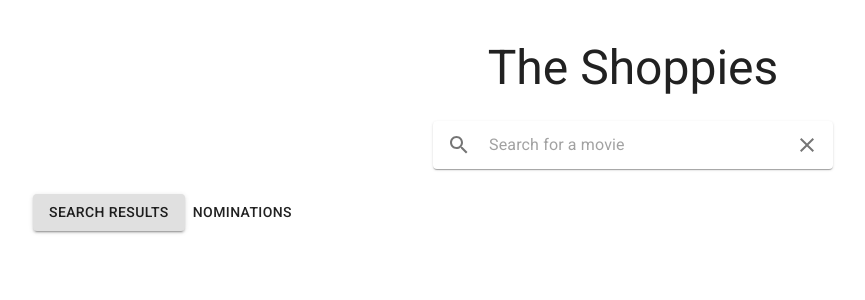
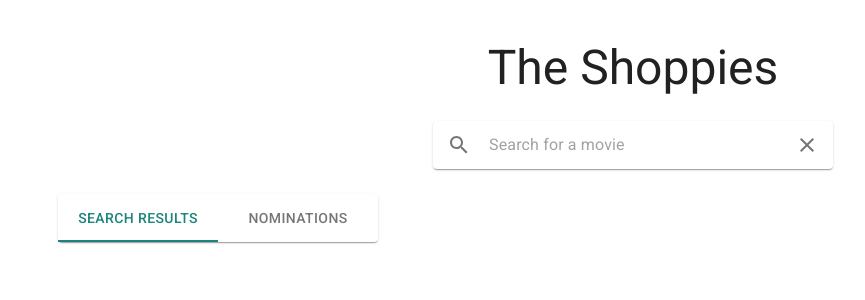
Before and after one commit to fareed-ah/Shoppies, a Next.js app in the folder client/: page / in a window 1280 px wide. Shown: the top 300 px of the page, without its empty margins (7-872 px from the left). Built offline with nearby package versions, Linux system fonts and the light colour scheme; a web font is replaced by a local one.

Commit message:
Add snackbar and ui optimization

```diff
--- a/client/src/categories/Row.tsx
+++ b/client/src/categories/Row.tsx
@@ -5,10 +5,9 @@ import { MovieCard } from '../movieCard/MovieCard';
 
 interface RowProps {
     movieData: Movie[],
-    addNomination: (movie: Movie) => void
-    removeNomination: (movie: Movie) => void
+    handleNomination: (movie: Movie) => void,
+    canNominate: (movie: Movie) => boolean,
     isShowingResults: boolean
-    isNominated: (movie: Movie) => boolean
 }
 
 const useStyles = makeStyles((theme: Theme) =>
@@ -27,14 +26,14 @@ const useStyles = makeStyles((theme: Theme) =>
     }),
 );
 
-export const Row: React.FC<RowProps> = ({ movieData, addNomination, isShowingResults, isNominated, removeNomination }: RowProps) => {
+export const Row: React.FC<RowProps> = ({ movieData, handleNomination, isShowingResults, canNominate }: RowProps) => {
     const classes = useStyles();
     return (
         <div className={classes.root}>
             <Grid container spacing={1}>
                 {movieData.map((movie) => (
                     <Grid item key={movie.imdbID} sm={12} md={6} lg={3} xl={1}>
-                        <MovieCard removeNomination={removeNomination} isNominated={isNominated} isResults={isShowingResults} movie={movie} addNomination={addNomination} />
+                        <MovieCard handleNomination={handleNomination} canNominate={canNominate} isResults={isShowingResults} movie={movie} />
                     </Grid>
                 ))}
             </Grid>
--- a/client/src/home/Home.tsx
+++ b/client/src/home/Home.tsx
@@ -1,8 +1,9 @@
-import { Box, Button, Typography } from '@material-ui/core';
+import { Box, Typography } from '@material-ui/core';
 import React, { useEffect, useState } from 'react'
 import { Row } from '../categories/Row';
 import { SearchBar } from '../searchbar/SearchBar';
 import { CustomSnackbar } from '../snackbar/CustomSnackbar';
+import { CustomTabBar } from '../tabs/CustomTabBar';
 
 interface HomeProps {
 
@@ -23,12 +24,12 @@ export const Home: React.FC<HomeProps> = ({ }) => {
 
     useEffect(() => {
         nominations.length == 5 ? setShowSnackbar(true) : setShowSnackbar(false)
-
     }, [nominations]);
 
     const addNomination = (movie: Movie) => {
         setNominations([...nominations, movie])
     }
+
     const removeNomination = (movie: Movie) => {
         setNominations(nominations.filter(nominatedMovie => nominatedMovie.imdbID != movie.imdbID))
     }
@@ -37,18 +38,40 @@ export const Home: React.FC<HomeProps> = ({ }) => {
         return nominations.some(nominatedMovie => nominatedMovie.imdbID === movie.imdbID)
     }
 
+    const handleNomination = (movie: Movie) => {
+        if (nominations.length == 5 && !isNominated(movie)) {
+            setShowSnackbar(true)
+
+        } else {
+            showResults ? addNomination(movie) : removeNomination(movie)
+        }
+    }
+
+    const canNominate = (movie: Movie) => {
+        return showResults && isNominated(movie)
+    }
+
+    const handleClose = (event: React.SyntheticEvent | React.MouseEvent, reason?: string) => {
+        if (reason === 'clickaway') {
+            return;
+        }
+
+        setShowSnackbar(false);
+    };
+
+    console.log(showSnackbar)
     return (
-
         <Box display="flex" flexDirection="column" padding={5}>
-            <CustomSnackbar isOpen={showSnackbar} />
+            <CustomSnackbar isOpen={showSnackbar} handleClose={handleClose} />
             <Box flex="1" flexShrink={0} justifyContent="center" alignItems="center" display="flex" flexDirection="column">
                 <Typography variant="h3">The Shoppies</Typography>
                 <SearchBar setSearchResults={setSearchResults} />
             </Box>
             <Box flex="3">
-                <Button variant={showResults ? "contained" : "text"} onClick={() => setShowResults(true)}>Search Results</Button>
-                <Button variant={!showResults ? "contained" : "text"} onClick={() => setShowResults(false)}>Nominations</Button>
-                <Row isNominated={isNominated} removeNomination={removeNomination} isShowingResults={showResults} movieData={showResults ? searchResults : nominations} addNomination={addNomination}></Row>
+                <Box style={{ paddingLeft: "25px", paddingBottom: "5px" }}>
+                    <CustomTabBar setShowResults={setShowResults} />
+                </Box>
+                <Row handleNomination={handleNomination} canNominate={canNominate} isShowingResults={showResults} movieData={showResults ? searchResults : nominations}></Row>
             </Box>
         </Box>
     );
--- a/client/src/movieCard/MovieCard.tsx
+++ b/client/src/movieCard/MovieCard.tsx
@@ -4,11 +4,11 @@ import { Movie } from '../home/Home';
 
 interface MovieCardProps {
     movie: Movie,
-    addNomination: (movie: Movie) => void
-    removeNomination: (movie: Movie) => void
-    isResults: boolean
-    isNominated: (movie: Movie) => boolean
+    handleNomination: (movie: Movie) => void,
+    canNominate: (movie: Movie) => boolean,
+    isResults: boolean,
 }
+
 const useStyles = makeStyles(() =>
     createStyles({
         root: {
@@ -18,7 +18,7 @@ const useStyles = makeStyles(() =>
     }),
 );
 
-export const MovieCard: React.FC<MovieCardProps> = ({ movie, addNomination, isResults, isNominated, removeNomination }: MovieCardProps) => {
+export const MovieCard: React.FC<MovieCardProps> = ({ movie, isResults, canNominate, handleNomination }: MovieCardProps) => {
     const classes = useStyles();
 
     return (
@@ -32,7 +32,7 @@ export const MovieCard: React.FC<MovieCardProps> = ({ movie, addNomination, isRe
                     height="200px"
                     style={{ objectFit: "cover" }}
                 />
-                <CardContent style={{ minHeight: "110px" }}>
+                <CardContent style={{ minHeight: "130px" }}>
                     <Typography gutterBottom variant="body1">
                         {movie.Title}
                     </Typography>
@@ -43,7 +43,7 @@ export const MovieCard: React.FC<MovieCardProps> = ({ movie, addNomination, isRe
             </CardActionArea>
             <Divider orientation="horizontal" />
             <CardActions >
-                <Button disabled={isResults && isNominated(movie) ? true : false} size="small" color="primary" onClick={() => isResults ? addNomination(movie) : removeNomination(movie)}>
+                <Button disabled={canNominate(movie)} size="small" color="primary" onClick={() => handleNomination(movie)}>
                     {isResults ? "Nominate" : "Remove"}
                 </Button>
             </CardActions>
--- a/client/src/snackbar/CustomSnackbar.tsx
+++ b/client/src/snackbar/CustomSnackbar.tsx
@@ -1,35 +1,20 @@
 import { IconButton, Snackbar } from '@material-ui/core';
 import { Clear } from '@material-ui/icons';
-import React, { useEffect } from 'react'
+import React from 'react'
 
 interface SnackbarProps {
-    isOpen: boolean,
+    handleClose: (event: React.SyntheticEvent | React.MouseEvent, reason?: string | undefined) => void
+    isOpen: boolean
 }
 
-export const CustomSnackbar: React.FC<SnackbarProps> = ({ isOpen }: SnackbarProps) => {
-    const [open, setOpen] = React.useState(isOpen);
-
-    useEffect(() => {
-        setOpen(isOpen)
-
-    }, [isOpen]);
-
-    const handleClose = (event: React.SyntheticEvent | React.MouseEvent, reason?: string) => {
-        if (reason === 'clickaway') {
-            return;
-        }
-
-        setOpen(false);
-    };
-
+export const CustomSnackbar: React.FC<SnackbarProps> = ({ handleClose, isOpen }: SnackbarProps) => {
     return (
-
         <Snackbar
             anchorOrigin={{
                 vertical: 'top',
                 horizontal: 'right',
             }}
-            open={open}
+            open={isOpen}
             autoHideDuration={6000}
             onClose={handleClose}
             message="You have nominated 5 movies!"
--- /dev/null
+++ b/client/src/tabs/CustomTabBar.tsx
@@ -0,0 +1,28 @@
+import { Paper, Tabs, Tab } from '@material-ui/core';
+import React from 'react'
+
+interface CustomTabBarProps {
+    setShowResults: React.Dispatch<React.SetStateAction<boolean>>
+}
+
+export const CustomTabBar: React.FC<CustomTabBarProps> = ({ setShowResults }) => {
+
+    const [value, setValue] = React.useState(0);
+    const handleTabChange = (event: React.ChangeEvent<{}>, newValue: number) => {
+        setValue(newValue);
+        setShowResults(newValue == 0 ? true : false)
+    };
+
+    return (
+        <Paper style={{ maxWidth: "320px" }}>
+            <Tabs
+                value={value}
+                indicatorColor="secondary"
+                textColor="secondary"
+                onChange={handleTabChange}
+                aria-label="disabled tabs example">
+                <Tab label="Search Results" />
+                <Tab label="Nominations" />
+            </Tabs>
+        </Paper>);
+}
```
